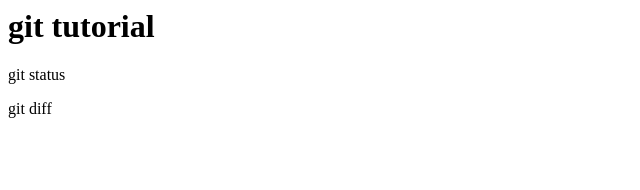
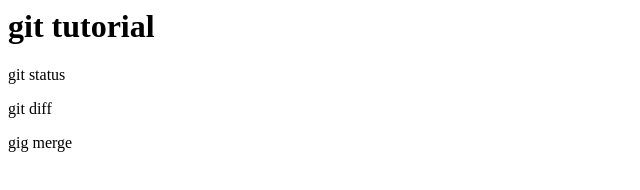
Before and after one commit to NakatsuruH/git_tutorial, a plain HTML site: page index.html in a window 1280 px wide. Shown: the full height of the page, 0-640 px from the left. Drawn offline with Linux system fonts and the light colour scheme.

Commit message:
git merge を追記

```diff
--- a/index.html
+++ b/index.html
@@ -1,3 +1,4 @@
 <h1>git tutorial</h1>
 <p>git status</p>
 <p>git diff</p>
+<p>gig merge</p>
```
